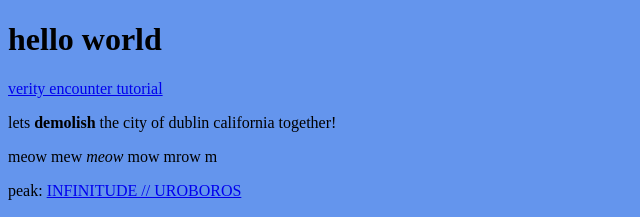
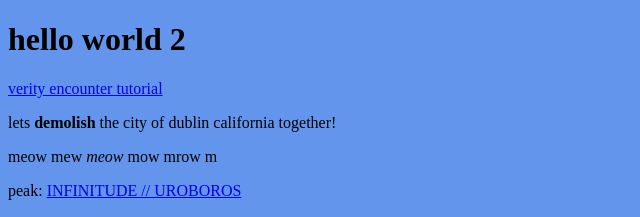
Before and after one commit to SameemN/garden-neocities, a website: page site/home.html in a window 1280 px wide. Shown: the top 217 px of the page, 0-640 px from the left. Drawn offline with Linux system fonts and the light colour scheme.

Commit message:
added website

```diff
--- a/site/home.html
+++ b/site/home.html
@@ -10,7 +10,7 @@
   </head>
   <body>
     <!--if you saw this you would probably be like oh that me? pure aura-->
-    <h1 id="top">hello world</h1>
+    <h1 id="top">hello world 2</h1>
     <p><a href="#verity">verity encounter tutorial</a></p>
     <p>lets <strong>demolish</strong> the city of dublin california together!</p>
     <p>meow mew <em>meow</em> mow mrow m</p>
```
